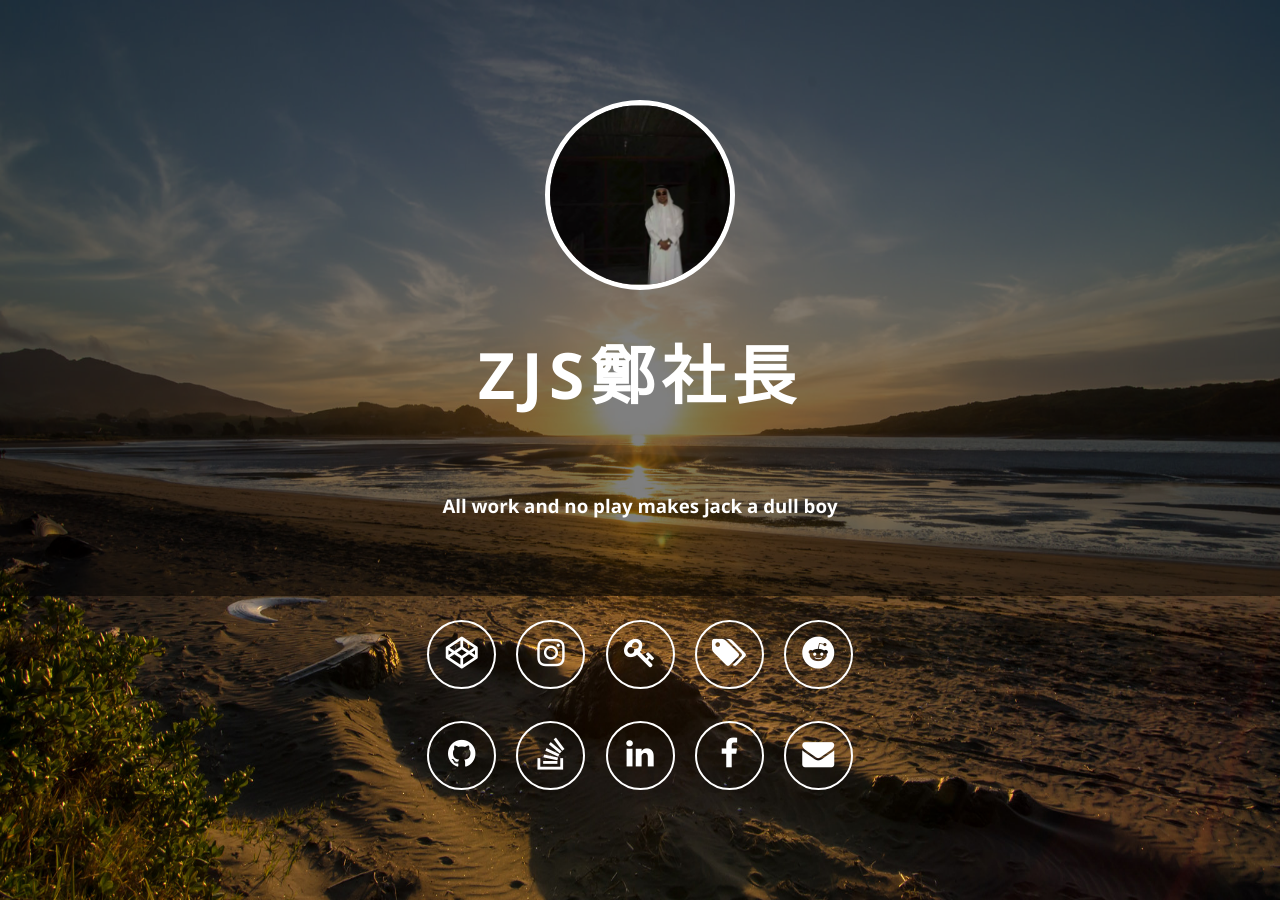
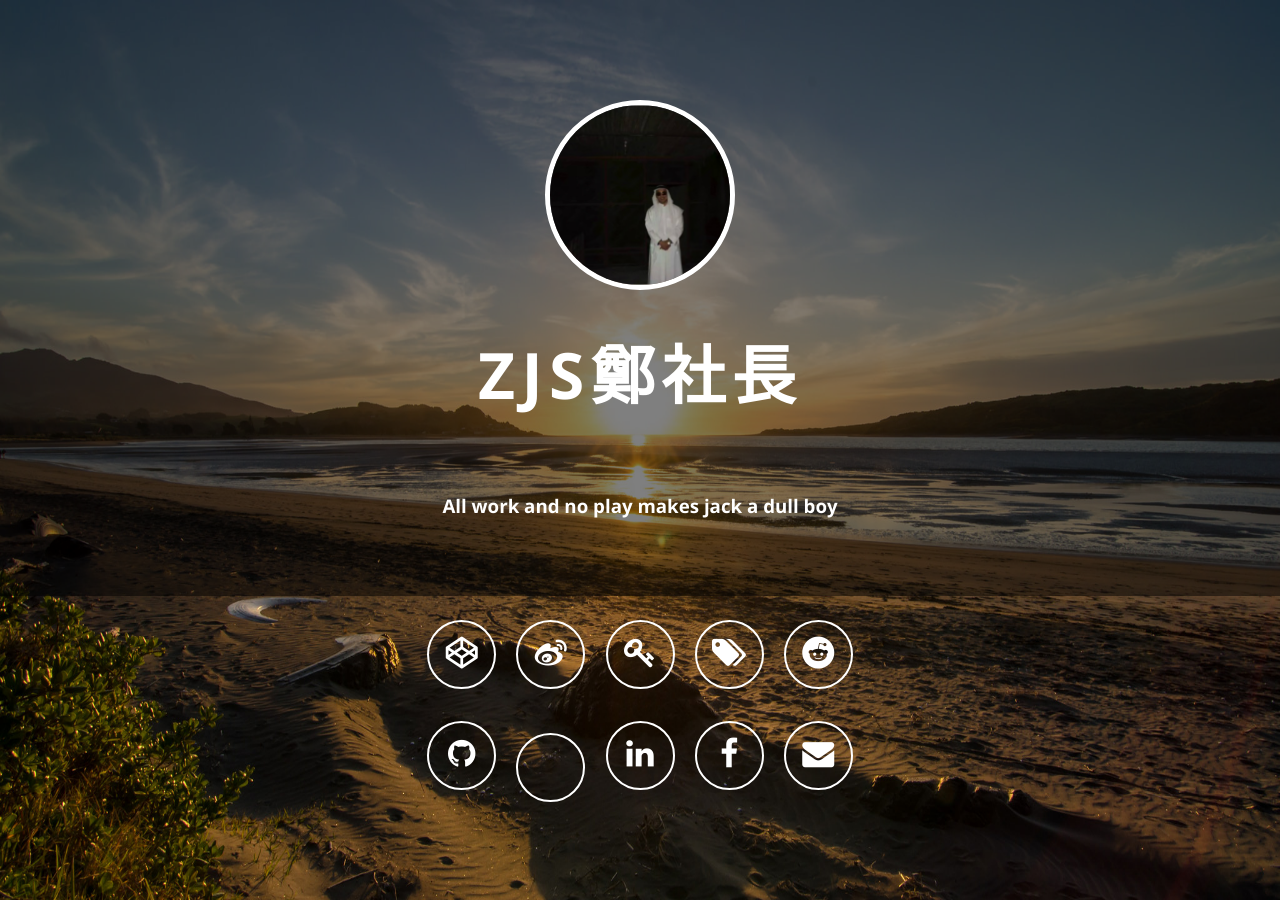
Before and after one commit to Robin-yhZheng/Robin-yhZheng.github.io, a Jekyll site: the page index.html, which Jekyll copies as it is, in a window 1280 px wide. Built offline with Jekyll 4.4.1, drawn with Linux system fonts in a browser that asks for light colours; nearby versions of some CDN libraries.

Commit message:
第三次操作

```diff
--- a/index.html
+++ b/index.html
@@ -55,7 +55,7 @@
 
 
 
-                    <li><a class="fa fa-2x fa-instagram" href="https://m.weibo.cn/p/1005052731142900"><span class="description">Album</span></a></li>
+                    <li><a class="fa fa-2x fa-weibo" href="https://m.weibo.cn/p/1005052731142900"><span class="description">Album</span></a></li>
 
 
 
@@ -90,15 +90,15 @@
                 </ul>
 
                 <ul>
-                    <li><a class="fa fa-2x fa-github" href="https://github.com/0lddriv3r"><span class="description">GitHub</span></a></li>
+                    <li><a class="fa fa-2x fa-github" href="https://github.com/robin-yhzheng"><span class="description">GitHub</span></a></li>
 
 
 
-                    <li><a class="fa fa-2x fa-stack-overflow" href="https://stackoverflow.com/users/7261040/jiajiezhuo"><span class="description">Stack OF</span></a></li>
+                    <li><a class="fa fa-2x fa-airbnb" href="https://airbnb.com/rooms/19643039?&s=41&ref_device_id=f9d048b1acb5d7e6ee6f12e4640d246fca64a7e9&user_id=37941422"><span class="description">Stack OF</span></a></li>
 
 
 
-                    <li><a class="fa fa-2x fa-linkedin" href="https://linkedin.com/in/Jiajie Zhuo"><span class="description">LinkedIn</span></a></li>
+                    <li><a class="fa fa-2x fa-linkedin" href="https://linkedin.com/in/robin_yhzheng"><span class="description">LinkedIn</span></a></li>
 
 
 
@@ -106,7 +106,7 @@
 
 
 
-                    <li><a class="fa fa-2x fa-envelope" href="mailto:jiajie_zhuo@163.com"><span class="description">Email</span></a></li>
+                    <li><a class="fa fa-2x fa-envelope" href="mailto:robin_yhzheng@126.com"><span class="description">Email</span></a></li>
                 </ul>
         </div>
     </body>
```
